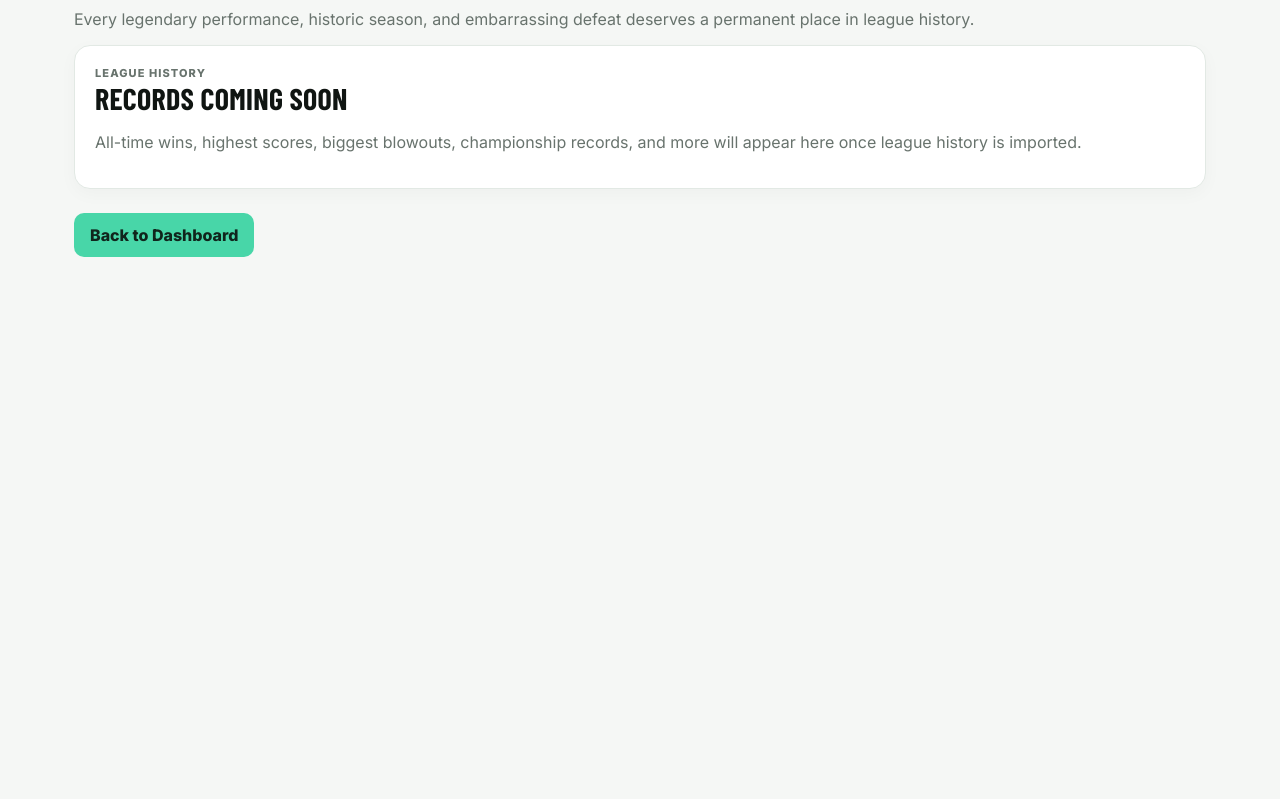
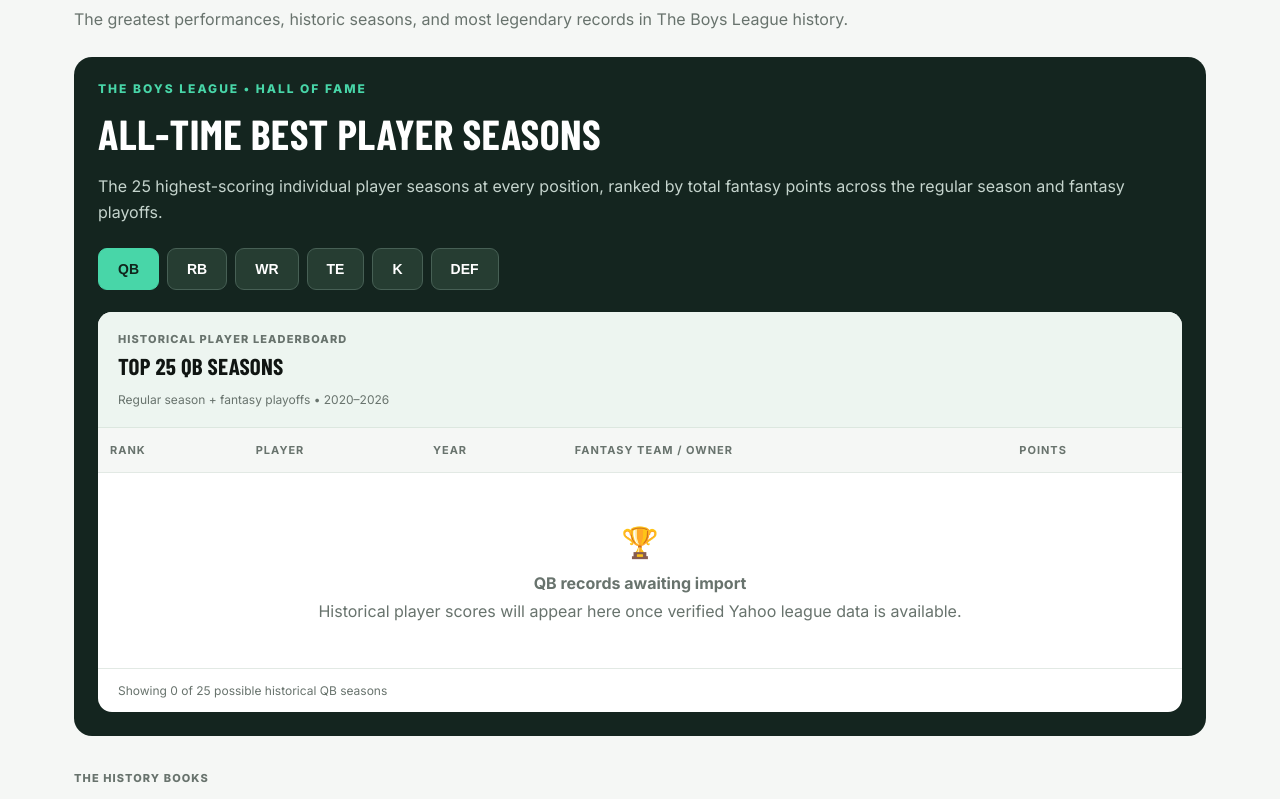
Before and after one commit to tlaird29/the-boys-league-hq, a Next.js app: page /records in a window 1280 px wide. Shown: the part 180-979 px from the top of the page. Before the commit the page ends 800 px from the top, so only its background shows below. Built offline with nearby package versions, Linux system fonts and the light colour scheme; a web font is replaced by a local one.

Commit message:
Build all-time player season leaderboards

```diff
--- a/app/records/page.tsx
+++ b/app/records/page.tsx
@@ -1,31 +1,314 @@
+
+"use client";
 
 import Link from "next/link";
+import { useState } from "react";
+
+const positions = ["QB", "RB", "WR", "TE", "K", "DEF"] as const;
+type Position = (typeof positions)[number];
+
+type PlayerSeason = {
+  player: string;
+  year: number;
+  team: string;
+  owner: string;
+  points: number;
+};
+
+const playerSeasons: Record<Position, PlayerSeason[]> = {
+  QB: [],
+  RB: [],
+  WR: [],
+  TE: [],
+  K: [],
+  DEF: [],
+};
+
+const recordCategories = [
+  {
+    icon: "🏆",
+    title: "All-Time Wins",
+    description: "Winningest managers in league history",
+  },
+  {
+    icon: "🔥",
+    title: "Highest Weekly Score",
+    description: "Biggest single-week fantasy performances",
+  },
+  {
+    icon: "💀",
+    title: "Biggest Blowout",
+    description: "Most lopsided matchups of all time",
+  },
+  {
+    icon: "👑",
+    title: "Championship Records",
+    description: "Titles, appearances, and playoff success",
+  },
+];
 
 export default function RecordsPage() {
+  const [position, setPosition] = useState<Position>("QB");
+
+  const rankings = [...playerSeasons[position]]
+    .sort((a, b) => b.points - a.points)
+    .slice(0, 25);
+
   return (
     <main className="shell">
       <div className="kicker">THE BOYS • EST. 2020</div>
+
       <h1>THE RECORD BOOK</h1>
+
       <p className="muted">
-        Every legendary performance, historic season,
-        and embarrassing defeat deserves a permanent
-        place in league history.
+        The greatest performances, historic seasons, and
+        most legendary records in The Boys League history.
       </p>
 
-      <section className="card">
-        <div className="label">LEAGUE HISTORY</div>
-        <h2>Records Coming Soon</h2>
-        <p className="muted">
-          All-time wins, highest scores, biggest
-          blowouts, championship records, and more
-          will appear here once league history
-          is imported.
+      <section
+        style={{
+          background: "#14251f",
+          color: "#ffffff",
+          borderRadius: 18,
+          padding: 24,
+          marginTop: 28,
+          marginBottom: 28,
+        }}
+      >
+        <div
+          style={{
+            color: "#48d6a8",
+            fontSize: 12,
+            fontWeight: 800,
+            letterSpacing: 2,
+          }}
+        >
+          THE BOYS LEAGUE • HALL OF FAME
+        </div>
+
+        <h2 style={{ fontSize: 42, marginTop: 12 }}>
+          ALL-TIME BEST PLAYER SEASONS
+        </h2>
+
+        <p style={{ color: "#c5d4cd", lineHeight: 1.6 }}>
+          The 25 highest-scoring individual player seasons
+          at every position, ranked by total fantasy points
+          across the regular season and fantasy playoffs.
         </p>
+
+        <div
+          style={{
+            display: "flex",
+            gap: 8,
+            flexWrap: "wrap",
+            marginTop: 22,
+            marginBottom: 22,
+          }}
+        >
+          {positions.map((pos) => (
+            <button
+              key={pos}
+              type="button"
+              onClick={() => setPosition(pos)}
+              aria-pressed={position === pos}
+              style={{
+                padding: "12px 19px",
+                borderRadius: 9,
+                cursor: "pointer",
+                fontWeight: 800,
+                fontSize: 14,
+                border:
+                  position === pos
+                    ? "1px solid #48d6a8"
+                    : "1px solid #476055",
+                background:
+                  position === pos ? "#48d6a8" : "#263d32",
+                color:
+                  position === pos ? "#10251c" : "#ffffff",
+              }}
+            >
+              {pos}
+            </button>
+          ))}
+        </div>
+
+        <div
+          style={{
+            background: "#ffffff",
+            color: "#101512",
+            borderRadius: 14,
+            overflow: "hidden",
+          }}
+        >
+          <div
+            style={{
+              padding: "20px",
+              background: "#edf5f0",
+              borderBottom: "1px solid #dce7df",
+            }}
+          >
+            <div className="label">
+              HISTORICAL PLAYER LEADERBOARD
+            </div>
+            <h3 style={{ marginTop: 6 }}>
+              TOP 25 {position} SEASONS
+            </h3>
+            <p
+              style={{
+                fontSize: 12,
+                color: "#68736d",
+                marginBottom: 0,
+              }}
+            >
+              Regular season + fantasy playoffs • 2020–2026
+            </p>
+          </div>
+
+          <div style={{ overflowX: "auto" }}>
+            <table
+              style={{
+                width: "100%",
+                borderCollapse: "collapse",
+                textAlign: "left",
+                minWidth: 540,
+              }}
+            >
+              <thead>
+                <tr style={{ background: "#f5f7f5" }}>
+                  {[
+                    "RANK",
+                    "PLAYER",
+                    "YEAR",
+                    "FANTASY TEAM / OWNER",
+                    "POINTS",
+                  ].map((heading) => (
+                    <th
+                      key={heading}
+                      style={{
+                        padding: "15px 12px",
+                        fontSize: 11,
+                        color: "#68736d",
+                        letterSpacing: 1,
+                        borderBottom: "1px solid #e2e9e4",
+                      }}
+                    >
+                      {heading}
+                    </th>
+                  ))}
+                </tr>
+              </thead>
+
+              <tbody>
+                {rankings.length === 0 ? (
+                  <tr>
+                    <td
+                      colSpan={5}
+                      style={{
+                        padding: "42px 20px",
+                        textAlign: "center",
+                        color: "#68736d",
+                        lineHeight: 1.8,
+                      }}
+                    >
+                      <div style={{ fontSize: 30 }}>🏆</div>
+                      <strong>
+                        {position} records awaiting import
+                      </strong>
+                      <div>
+                        Historical player scores will appear
+                        here once verified Yahoo league data
+                        is available.
+                      </div>
+                    </td>
+                  </tr>
+                ) : (
+                  rankings.map((season, index) => (
+                    <tr
+                      key={`${season.player}-${season.year}-${index}`}
+                      style={{
+                        borderBottom: "1px solid #e2e9e4",
+                      }}
+                    >
+                      <td style={{ padding: 14, fontWeight: 800 }}>
+                        #{index + 1}
+                      </td>
+                      <td style={{ padding: 14, fontWeight: 700 }}>
+                        {season.player}
+                      </td>
+                      <td style={{ padding: 14 }}>
+                        {season.year}
+                      </td>
+                      <td style={{ padding: 14 }}>
+                        <strong>{season.team}</strong>
+                        <div
+                          style={{
+                            fontSize: 12,
+                            color: "#68736d",
+                          }}
+                        >
+                          {season.owner}
+                        </div>
+                      </td>
+                      <td
+                        style={{
+                          padding: 14,
+                          fontWeight: 800,
+                          color: "#159c73",
+                        }}
+                      >
+                        {season.points.toFixed(2)}
+                      </td>
+                    </tr>
+                  ))
+                )}
+              </tbody>
+            </table>
+          </div>
+
+          <div
+            style={{
+              padding: "14px 20px",
+              borderTop: "1px solid #e2e9e4",
+              color: "#68736d",
+              fontSize: 12,
+            }}
+          >
+            Showing {rankings.length} of 25 possible
+            historical {position} seasons
+          </div>
+        </div>
+      </section>
+
+      <section style={{ marginTop: 35 }}>
+        <div className="label">THE HISTORY BOOKS</div>
+        <h2 style={{ marginTop: 8 }}>
+          ALL-TIME LEAGUE RECORDS
+        </h2>
+
+        <div className="grid">
+          {recordCategories.map((record) => (
+            <div className="card span6" key={record.title}>
+              <div style={{ fontSize: 28, marginBottom: 12 }}>
+                {record.icon}
+              </div>
+
+              <h3>{record.title}</h3>
+
+              <p className="muted">
+                {record.description}
+              </p>
+
+              <span className="pill">
+                AWAITING HISTORICAL DATA
+              </span>
+            </div>
+          ))}
+        </div>
       </section>
 
       <div style={{ marginTop: 24 }}>
         <Link href="/" className="button">
-          Back to Dashboard
+          🏠 Home / League HQ
         </Link>
       </div>
     </main>
```
